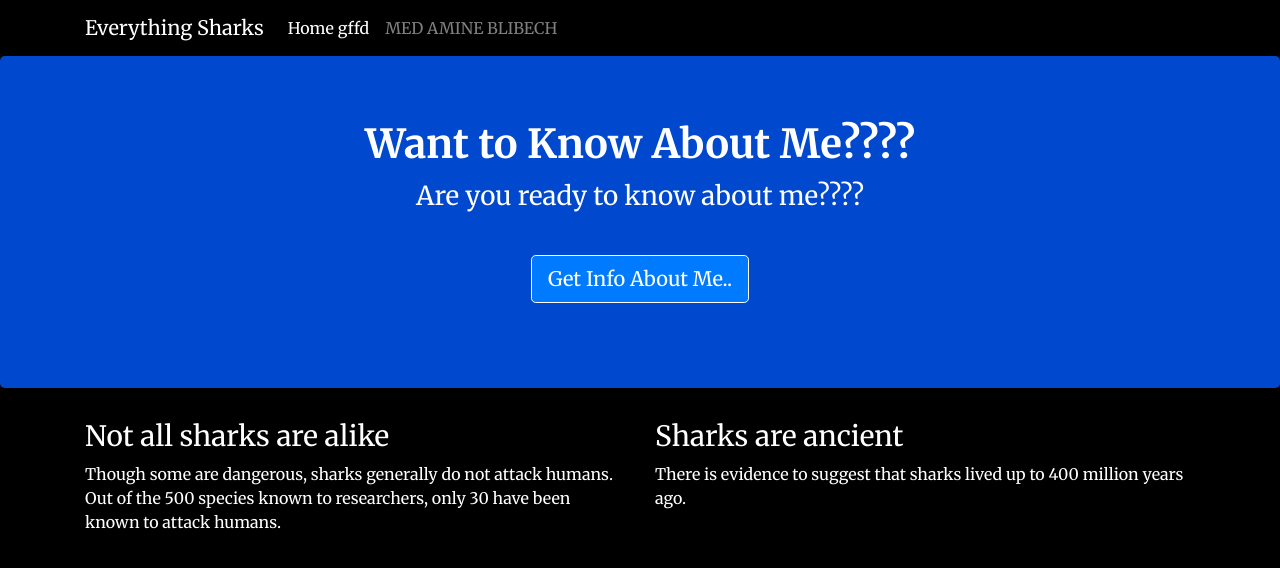
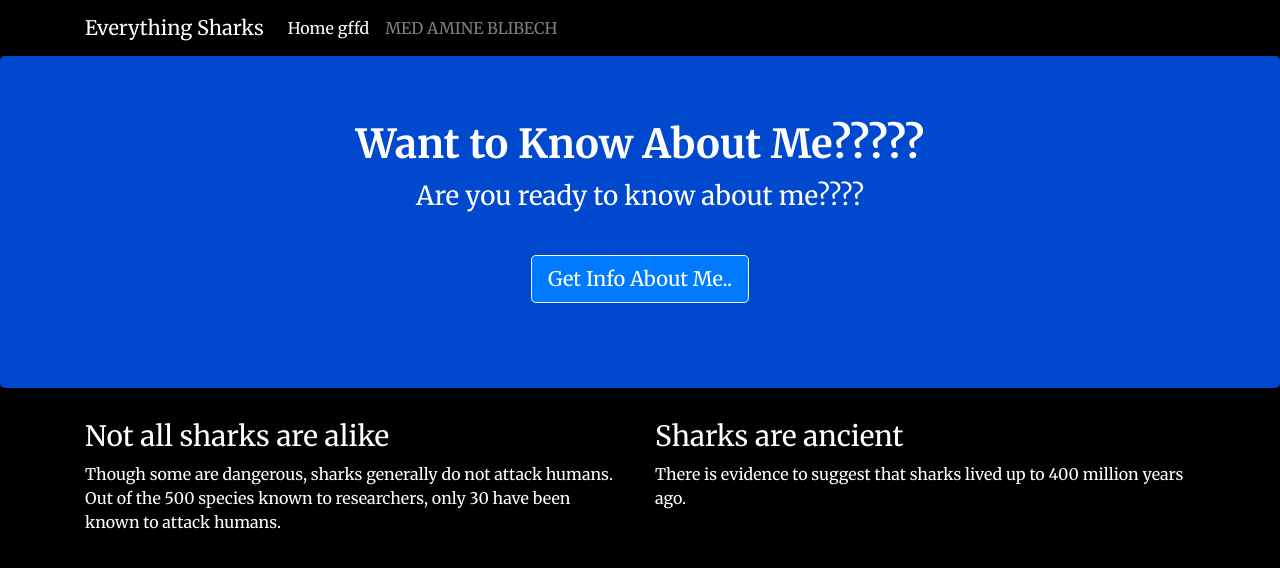
Before and after one commit to med3633/node_project, a website: page views/index.html in a window 1280 px wide. Drawn offline with nearby package versions, Linux system fonts and the light colour scheme.

Commit message:
update...

```diff
--- a/views/index.html
+++ b/views/index.html
@@ -29,7 +29,7 @@
     </nav>
     <div class="jumbotron">
         <div class="container">
-            <h1>Want to Know About Me????</h1>
+            <h1>Want to Know About Me?????</h1>
             <p>Are you ready to know about me????</p>
             <br>
             <p><a class="btn btn-primary btn-lg" href="/sharks" role="button">Get Info About Me..</a>
```
